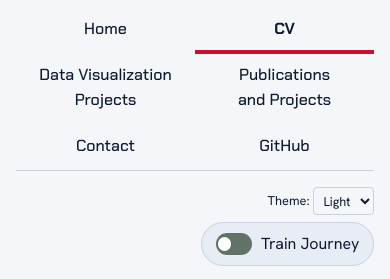
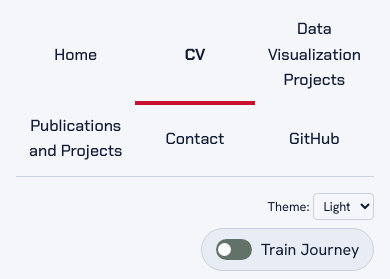
Before and after one commit to YoukaiKouhai/Project-Portfolio, a plain HTML site: page CV/index.html in a window 390 px wide. Shown: the top 279 px of the page. Drawn offline with Linux system fonts and the light colour scheme.

Commit message:
fixed the navigation bar

```diff
--- a/dsc106_DataVisualization_projects/projects/projects.js
+++ b/dsc106_DataVisualization_projects/projects/projects.js
@@ -140,6 +140,10 @@ function updateView(projects) {
       const placeholders = await fetchJSON(projectsContainer.dataset.placeholders);
       projects.push(...placeholders);
     }
+    if (collection === 'general') {
+      projects.sort((a, b) => (Number(b.year) || 0) - (Number(a.year) || 0)
+        || a.title.localeCompare(b.title, 'en', { sensitivity: 'base', numeric: true }));
+    }
 
     if (!projectsContainer) {
       console.error('No container with class "projects" found in HTML.');
--- a/styles.css
+++ b/styles.css
@@ -115,7 +115,12 @@ nav {
   border-bottom: 1px solid var(--border-color);
   margin-bottom: 1rem;
 }
-body > nav { padding-inline-end: 9rem }
+body > nav {
+  display: grid;
+  grid-template-columns: 1fr 1fr 1.65fr 1.55fr 1fr 1fr;
+  padding-inline-end: 8rem;
+}
+body > nav > a { min-width: 0; padding-inline: .25rem }
 :focus-visible { outline: 2px solid var(--color-accent); outline-offset: 2px }
 
 nav ul, nav li {
@@ -1058,7 +1063,7 @@ dl.info[hidden]:not(:hover, :focus-within) {
   padding: 0.2rem 0.35rem;
 }
 
-@media (max-width: 40rem) {
+@media (max-width: 52rem) {
   body > nav {
     padding-inline-end: 0;
   }
@@ -1069,6 +1074,9 @@ dl.info[hidden]:not(:hover, :focus-within) {
     margin-top: 0.5rem;
     text-align: right;
   }
+}
+@media (max-width: 40rem) {
+  body > nav { grid-template-columns: repeat(3, minmax(0, 1fr)) }
 }
 
 /* GitHub stats (home page) */
```
